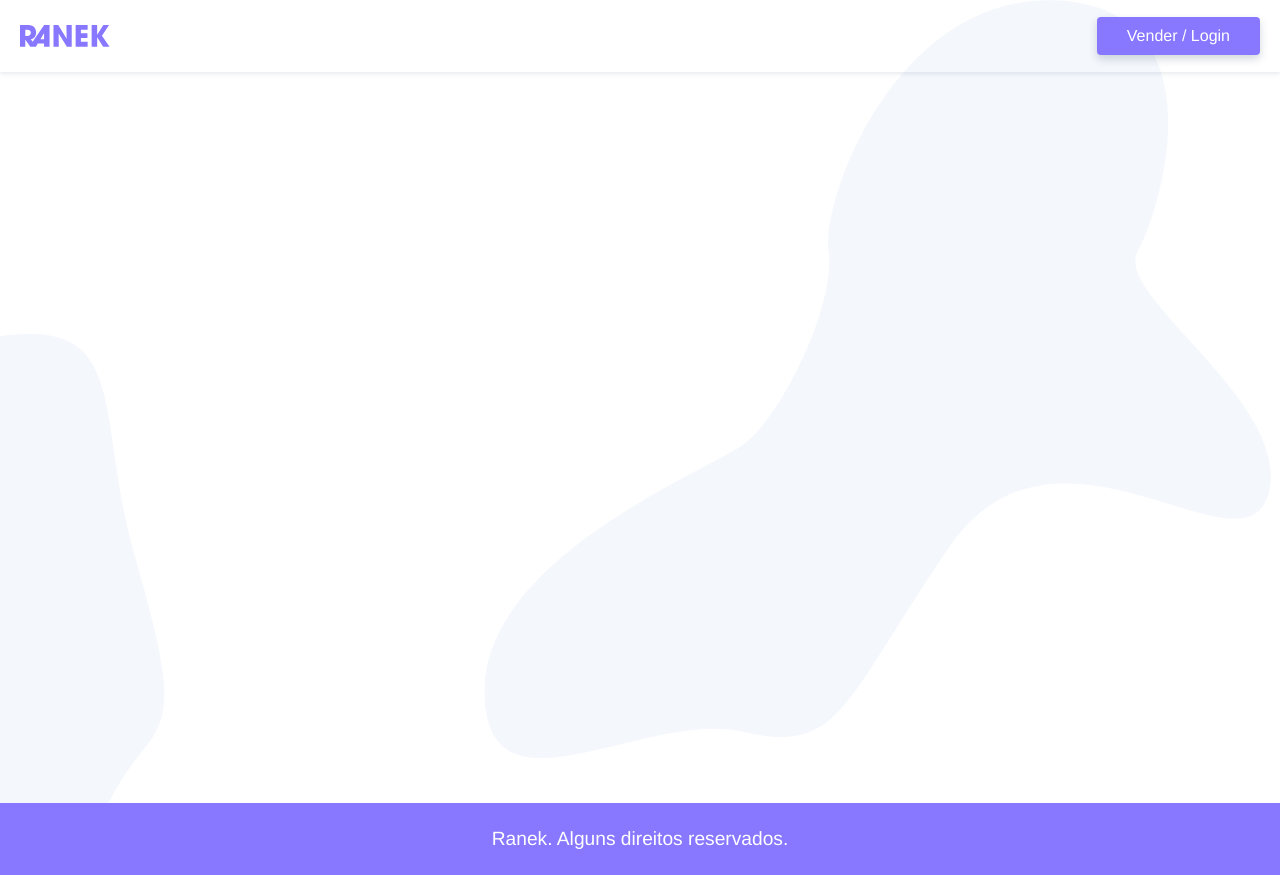
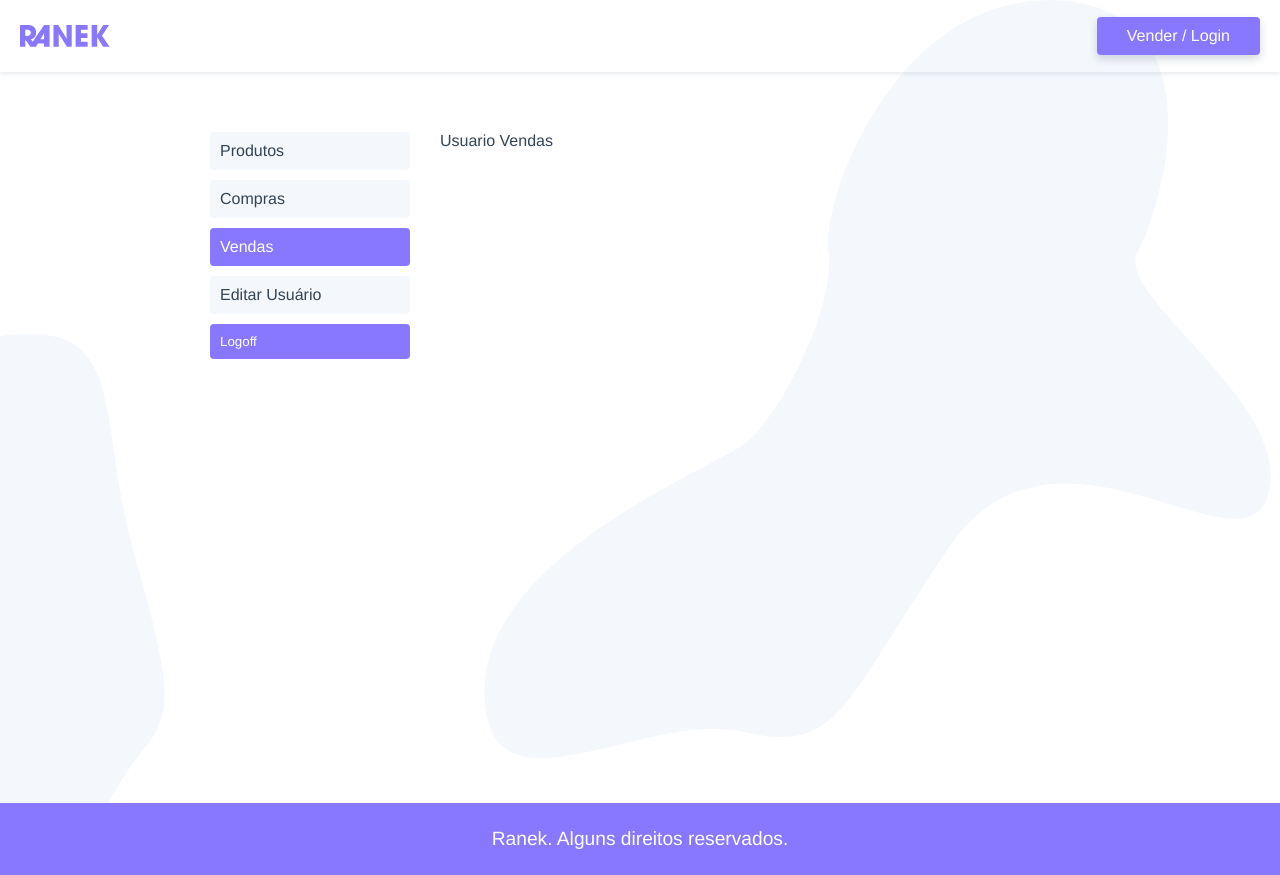
Before and after one commit to wagnerww/Ranek-vue, a Vue app: page /usuario/vendas in a window 1280 px wide. Built offline with nearby package versions, Linux system fonts and the light colour scheme.

Commit message:
list products of user

```diff
--- a/src/components/LoginCriar.vue
+++ b/src/components/LoginCriar.vue
@@ -4,7 +4,7 @@
     <transition mode="out-in">
       <button v-if="!criar" @click="criar = true" class="btn criar">Criar conta</button>
       <UsuarioForm v-else>
-        <button class="btn btn-form">Criar Usuário</button>
+        <button class="btn btn-form" @click.prevent="criarUsuario">Criar Usuário</button>
       </UsuarioForm>
     </transition>
   </section>
@@ -21,6 +21,17 @@
     data(){
       return {
         criar: false
+      }
+    },
+    methods:{
+      async criarUsuario(){
+        try {
+          await this.$store.dispatch('criarUsuario', this.$store.state.usuario);
+          await this.$store.dispatch("getUsuario", this.$store.state.usuario.email);
+          this.$router.push({name: 'usuario'});
+        } catch (error) {
+          //console.log(error);
+        }
       }
     }
   }
--- /dev/null
+++ b/src/components/ProdutoAdicionar.vue
@@ -0,0 +1,14 @@
+<template>
+  <p>Produto Adicionar</p>
+</template>
+
+<script>
+
+  export default {
+    name: 'ProdutoAdicionar'
+  }
+</script>
+
+<style scoped>
+
+</style>
--- a/src/components/ProdutosPaginar.vue
+++ b/src/components/ProdutosPaginar.vue
@@ -53,7 +53,7 @@
 };
 </script>
 
-<style>
+<style scoped>
 ul {
   grid-column: 1 / -1;
 }
--- a/src/router/index.js
+++ b/src/router/index.js
@@ -4,6 +4,10 @@
 import Produto from "../views/Produto.vue";
 import Login from "../views/Login.vue";
 import Usuario from "../views/usuario/Usuario.vue";
+import UsuarioProdutos from "../views/usuario/UsuarioProdutos.vue";
+import UsuarioCompras from "../views/usuario/UsuarioCompras.vue";
+import UsuarioVendas from "../views/usuario/UsuarioVendas.vue";
+import UsuarioEditar from "../views/usuario/UsuarioEditar.vue";
 
 Vue.use(VueRouter);
 
@@ -26,8 +30,28 @@
   },
   {
     path: "/usuario",
-    name: "usuario",
     component: Usuario,
+    children:[{
+      path: "",
+      name: "usuario",
+      component: UsuarioProdutos
+    },
+    {
+      path: "compras",
+      name: "compras",
+      component: UsuarioCompras
+    },
+    {
+      path: "vendas",
+      name: "vendas",
+      component: UsuarioVendas
+    },
+    {
+      path: "editar",
+      name: "usuario-editar",
+      component: UsuarioEditar
+    }
+  ]
   }
 ];
 
--- a/src/store/index.js
+++ b/src/store/index.js
@@ -19,7 +19,8 @@
       bairro: '',
       cidade: '',
       estado: '',
-    }
+    },
+    usuario_produtos: null,
   },
   mutations: {
     UPDATE_LOGIN(state, payload){
@@ -27,15 +28,44 @@
     },
     UPDATE_USUARIO(state, payload){
       state.usuario = Object.assign(state.usuario , payload);
+    },
+    UPDATE_USUARIO_PRODUTOS(state, payload){
+      state.usuario_produtos = payload;
+    },
+    add_USUARIO_PRODUTOS(state, payload){
+      state.usuario_produtos.unshit(payload);
     }
   },
   actions: {
+    getUsuarioProdutos(context){
+      api.get(`/produto?usuario_id=${context.state.usuario.id}`).then(response => {
+        context.commit("UPDATE_USUARIO_PRODUTOS", response.data);
+      })
+    },
     getUsuario(context, payload){
-      api.get(`/usuario/${payload}`).then(response => {
+      return api.get(`/usuario/${payload}`).then(response => {
         context.commit("UPDATE_USUARIO", response.data);
         context.commit("UPDATE_LOGIN", true);
       })
-
+    },
+    criarUsuario(context, payload) {
+      context.commit('UPDATE_USUARIO', {id: payload.email})
+      return api.post('/usuario', payload);
+    },
+    logoffUsuario(context){
+      context.commit('UPDATE_USUARIO', {
+        id:'',
+        nome: '',
+        email: '',
+        senha: '',
+        cep: '',
+        rua: '',
+        numero: '',
+        bairro: '',
+        cidade: '',
+        estado: '',
+      });
+      context.commit('UPDATE_LOGIN', false);
     }
   },
   modules: {
--- a/src/views/usuario/Usuario.vue
+++ b/src/views/usuario/Usuario.vue
@@ -1,13 +1,78 @@
 <template>
-  <p>Página do usuário</p>
+  <section class="usuario">
+    <nav class="sidenav">
+      <ul>
+        <li>
+          <router-link :to="{name: 'usuario'}">Produtos</router-link>
+        </li>
+         <li>
+          <router-link :to="{name: 'compras'}">Compras</router-link>
+        </li>
+         <li>
+          <router-link :to="{name: 'vendas'}">Vendas</router-link>
+        </li>
+         <li>
+          <router-link :to="{name: 'usuario-editar'}">Editar Usuário</router-link>
+        </li>
+         <li>
+           <button @click.prevent="logoff">Logoff</button>
+        </li>
+      </ul>
+    </nav>
+    <transition mode="out-in">
+      <router-view></router-view>
+    </transition>
+  </section>
 </template>
 
 <script>
   export default {
-    name: 'Usuario'
+    name: 'Usuario',
+    methods: {
+      logoff(){
+        this.$store.dispatch('logoffUsuario');
+        this.$router.push("/");
+      }
+    },
   }
 </script>
 
 <style scoped>
+  .usuario{
+    display: grid;
+    grid-template-columns: minmax(140px, 200px) 1fr;
+    max-width: 900px;
+    margin: 40px auto;
+    grid-gap: 30px;
+    padding: 20px;
+  }
 
+  @media screen and (max-width: 500px) {
+    .usuario{
+      grid-template-columns: 1fr;
+      margin: 0px auto;
+    }
+  }
+
+  .sidenav a, .sidenav button {
+    padding: 10px;
+    display: block;
+    background: #f4f7fc;
+    margin-bottom: 10px;
+    border-radius: 4px;
+  }
+
+  .sidenav a.router-link-exact-active, .sidenav a:hover, .sidenav button{
+    background: #87f;
+    color: #fff;
+  }
+
+  .sidenav button{
+    border:none;
+    width: 100%;
+    text-align: 1em;
+    text-align: left;
+    font-family: "Avenir", Helvetica, Arial, sans-serif;
+    cursor: pointer;
+  }
 </style>
--- /dev/null
+++ b/src/views/usuario/UsuarioCompras.vue
@@ -0,0 +1,15 @@
+<template>
+  <div>
+    <p>Usuario compras</p>
+  </div>
+</template>
+
+<script>
+  export default {
+
+  }
+</script>
+
+<style lang="scss" scoped>
+
+</style>
--- /dev/null
+++ b/src/views/usuario/UsuarioEditar.vue
@@ -0,0 +1,15 @@
+<template>
+  <div>
+    <p>Usuario Editar</p>
+  </div>
+</template>
+
+<script>
+  export default {
+
+  }
+</script>
+
+<style lang="scss" scoped>
+
+</style>
--- /dev/null
+++ b/src/views/usuario/UsuarioProdutos.vue
@@ -0,0 +1,33 @@
+<template>
+  <section>
+    <h2>Adicionar Produto</h2>
+    <ProdutoAdicionar />
+    <h2>Seus produtos</h2>
+    {{usuario_produtos}}
+  </section>
+</template>
+
+<script>
+  import ProdutoAdicionar from '@/components/ProdutoAdicionar.vue'
+  import { mapState, mapActions } from 'vuex';
+
+  export default {
+    name: 'UsuarioProdutos',
+    components:{
+      ProdutoAdicionar
+    },
+    computed: {
+      ...mapState(["login", "usuario", "usuario_produtos"])
+    },
+    methods: {
+      ...mapActions(["getUsuarioProdutos"])
+    },
+    created(){
+      this.getUsuarioProdutos();
+    }
+  }
+</script>
+
+<style lang="scss" scoped>
+
+</style>
--- /dev/null
+++ b/src/views/usuario/UsuarioVendas.vue
@@ -0,0 +1,15 @@
+<template>
+  <div>
+    <p>Usuario Vendas</p>
+  </div>
+</template>
+
+<script>
+  export default {
+
+  }
+</script>
+
+<style lang="scss" scoped>
+
+</style>
```
